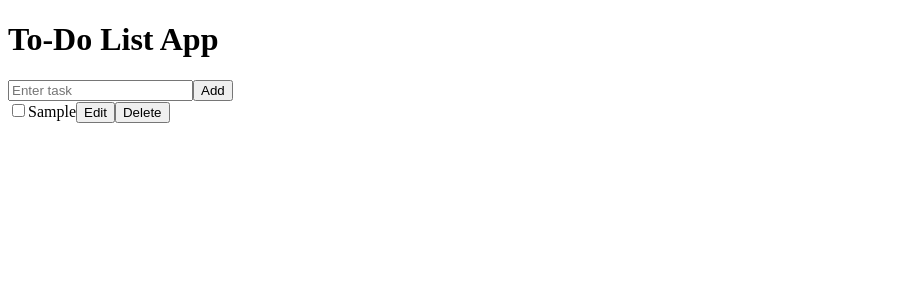
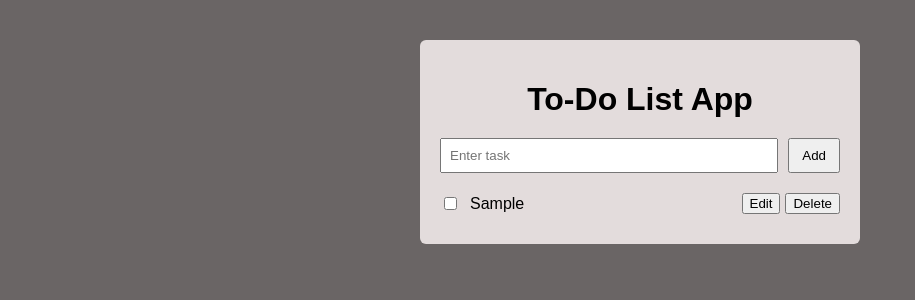
Before and after one commit to vikashrao12/Todo-List, a React (Vite) app in the folder Todo-App/: page / in a window 1280 px wide. Both pictures are taken after typing "Sample" into the empty fields and a click on the button "Add". Shown: the top 300 px of the page, without its empty margins (0-915 px from the left). Built offline with nearby package versions, Linux system fonts and the light colour scheme.

Commit message:
Added CSS styling for better user experience

```diff
--- a/Todo-App/src/App.css
+++ b/Todo-App/src/App.css
@@ -0,0 +1,55 @@
+body {
+  font-family: Arial, sans-serif;
+  background-color: #6a6565;
+}
+
+.container {
+  width: 400px;
+  margin: 40px auto;
+  background: rgb(227, 220, 220);
+  padding: 20px;
+  border-radius: 6px;
+}
+
+header h1 {
+  text-align: center;
+  margin-bottom: 20px;
+}
+
+.input-box {
+  display: flex;
+  gap: 10px;
+  margin-bottom: 20px;
+}
+
+.input-box input {
+  flex: 1;
+  padding: 8px;
+}
+
+.input-box button {
+  padding: 8px 12px;
+  cursor: pointer;
+}
+
+.task-item {
+  display: flex;
+  align-items: center;
+  justify-content: space-between;
+  margin-bottom: 10px;
+}
+
+.task-text {
+  flex: 1;
+  margin-left: 10px;
+}
+
+.completed {
+  text-decoration: line-through;
+  color: gray;
+}
+
+.task-item button {
+  margin-left: 5px;
+  cursor: pointer;
+}
--- a/Todo-App/src/App.jsx
+++ b/Todo-App/src/App.jsx
@@ -1,6 +1,7 @@
 import { useState } from "react";
 import Header from "./components/Header";
 import ToDoList from "./components/ToDoList";
+import "./App.css";
 
 function App() {
   const [tasks, setTasks] = useState([]);
@@ -45,10 +46,10 @@ function App() {
   }
 
   return (
-    <>
+    <div className="container">
       <Header />
 
-      <div>
+      <div className="input-box">
         <input
           type="text"
           placeholder="Enter task"
@@ -64,7 +65,7 @@ function App() {
         toggleTask={toggleTask}
         editTask={editTask}
       />
-    </>
+    </div>
   );
 }
 
--- a/Todo-App/src/components/TodoItem.jsx
+++ b/Todo-App/src/components/TodoItem.jsx
@@ -10,7 +10,7 @@ function ToDoItem({ task, deleteTask, toggleTask, editTask }) {
   }
 
   return (
-    <div>
+    <div className="task-item">
       <input
         type="checkbox"
         checked={task.completed}
@@ -18,20 +18,24 @@ function ToDoItem({ task, deleteTask, toggleTask, editTask }) {
       />
 
       {isEdit ? (
-        <>
-          <input
-            value={newText}
-            onChange={(e) => setNewText(e.target.value)}
-          />
-          <button onClick={saveEdit}>Save</button>
-        </>
+        <input
+          value={newText}
+          onChange={(e) => setNewText(e.target.value)}
+        />
       ) : (
-        <span style={{ textDecoration: task.completed ? "line-through" : "" }}>
+        <span
+          className={`task-text ${task.completed ? "completed" : ""}`}
+        >
           {task.text}
         </span>
       )}
 
-      <button onClick={() => setIsEdit(true)}>Edit</button>
+      {isEdit ? (
+        <button onClick={saveEdit}>Save</button>
+      ) : (
+        <button onClick={() => setIsEdit(true)}>Edit</button>
+      )}
+
       <button onClick={() => deleteTask(task.id)}>Delete</button>
     </div>
   );
```
